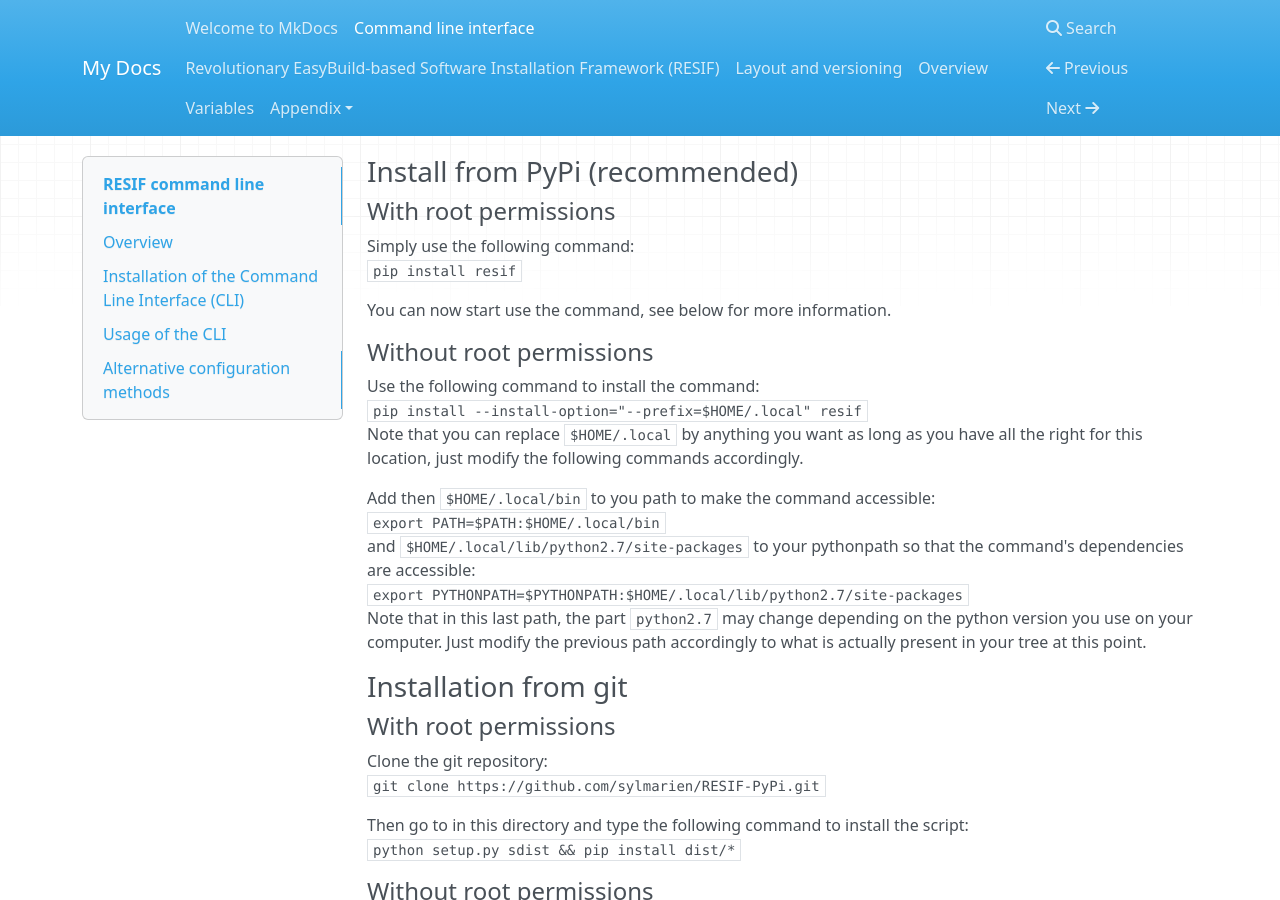
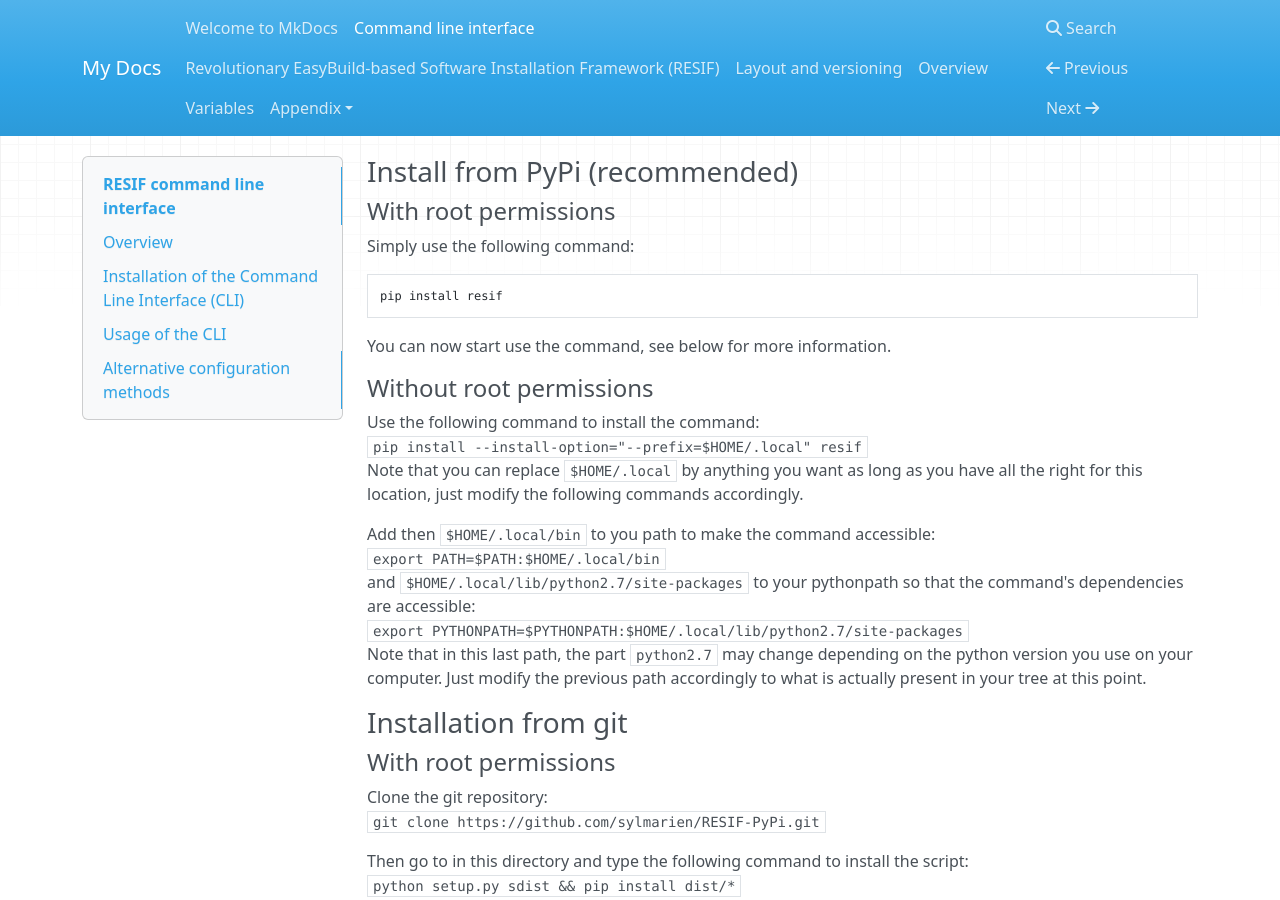
Before and after one commit to ULHPC/resif, an MkDocs documentation site: the page built from docs/Command-line-interface.md, in a window 1280 px wide and 900 px high, scrolled down 613 px. Built offline with MkDocs 1.6.1, drawn with Linux system fonts in a browser that asks for light colours; nearby versions of some CDN libraries.

Commit message:
readthedocs

````diff
--- a/docs/Command-line-interface.md
+++ b/docs/Command-line-interface.md
@@ -30,7 +30,9 @@ See the other pages of this documentation for [more details about these tools](h
 #### With root permissions
 
 Simply use the following command:
-`pip install resif`
+```
+pip install resif
+```
 
 You can now start use the command, see below for more information.
 
````
